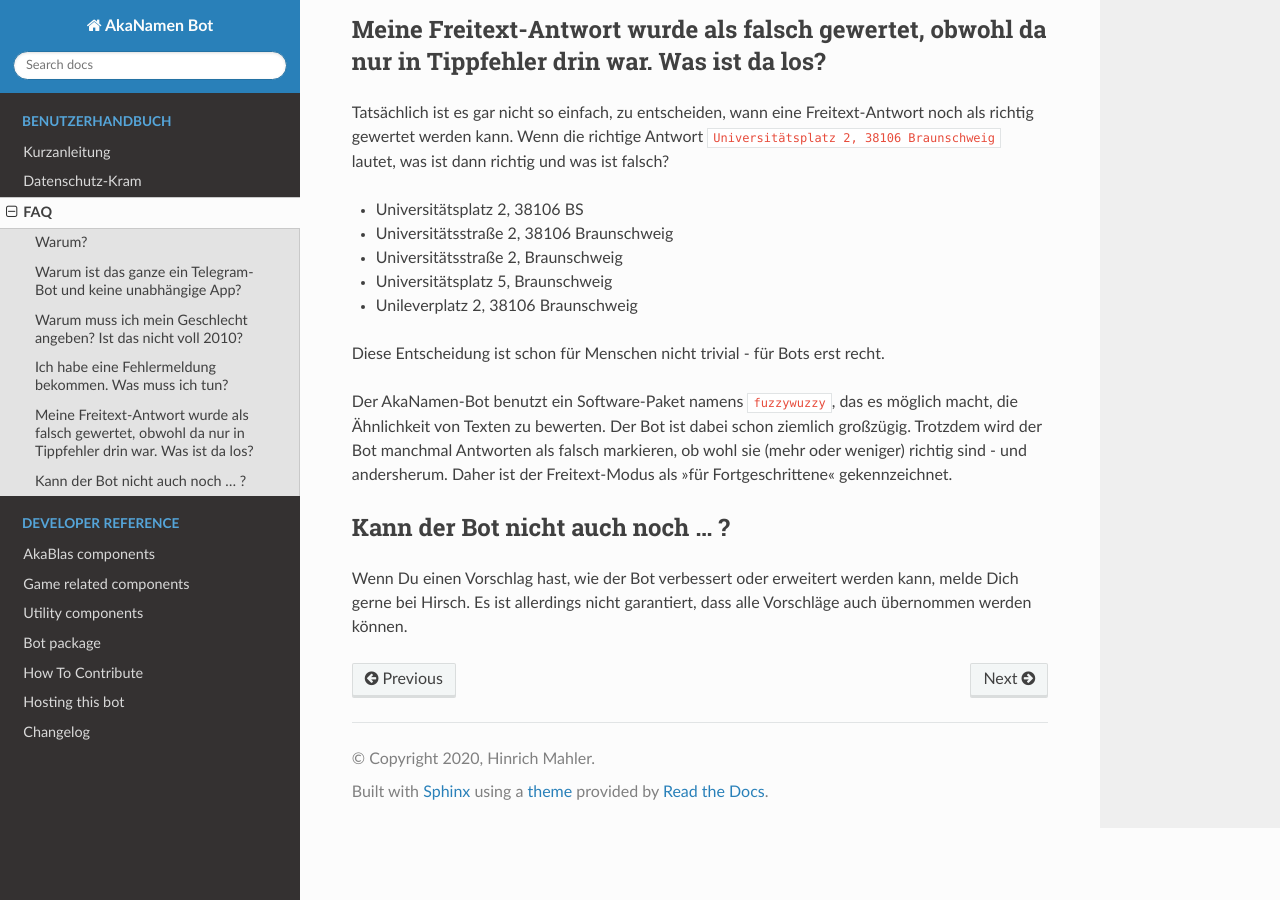
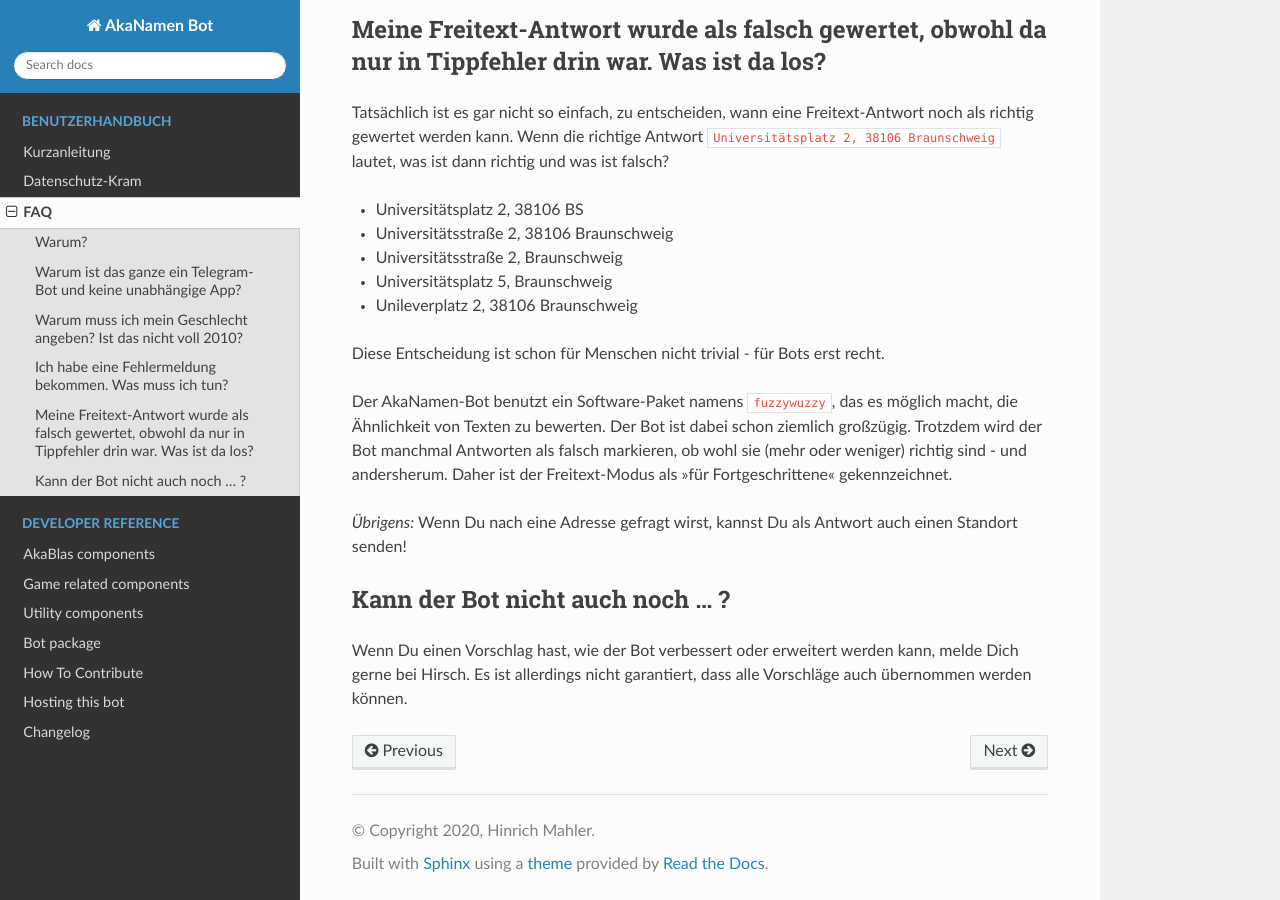
Before and after one commit to AkaBlas/AkaNamen-Bot, a Sphinx documentation site: the page built from docs/source/faq.rst, in a window 1280 px wide and 900 px high, scrolled down 1667 px. Built offline with Sphinx 7.4.7 and the Read the Docs theme 2.0.0, drawn with Linux system fonts in a browser that asks for light colours.

Commit message:
Update FAQ

```diff
--- a/docs/source/faq.rst
+++ b/docs/source/faq.rst
@@ -69,6 +69,8 @@ Der AkaNamen-Bot benutzt ein Software-Paket namens ``fuzzywuzzy``, das es mögli
 Der Bot ist dabei schon ziemlich großzügig. Trotzdem wird der Bot manchmal Antworten als falsch markieren, ob wohl sie (mehr oder weniger) richtig sind - und andersherum.
 Daher ist der Freitext-Modus als »für Fortgeschrittene« gekennzeichnet.
 
+*Übrigens:* Wenn Du nach eine Adresse gefragt wirst, kannst Du als Antwort auch einen Standort senden!
+
 Kann der Bot nicht auch noch … ?
 --------------------------------
 
```
